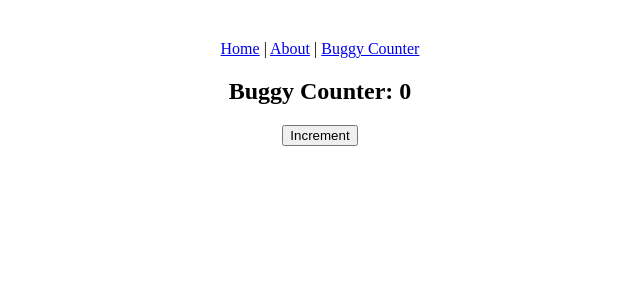
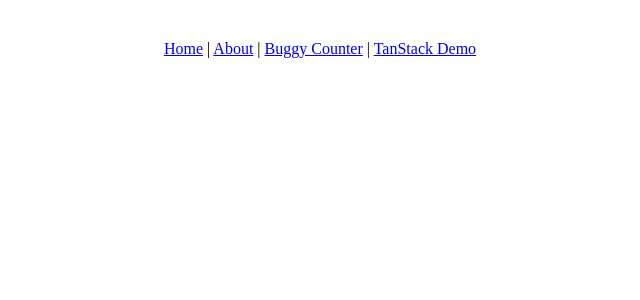
Before and after one commit to PierreTsia/starter-template, a React (Vite) app in the folder apps/web/: page /buggy in a window 1280 px wide. Shown: the top 300 px of the page, without its empty margins (320-960 px from the left). Built offline with nearby package versions, Linux system fonts and the light colour scheme.

Commit message:
feat(web): add TanStack Query v5 with Suspense demo and QueryClientProvider

```diff
--- a/apps/web/package.json
+++ b/apps/web/package.json
@@ -11,7 +11,7 @@
     "test": "vitest"
   },
   "dependencies": {
-    "@tanstack/react-query": "^5.17.19",
+    "@tanstack/react-query": "^5.79.2",
     "react": "^18.3.1",
     "react-dom": "^18.3.1",
     "react-error-boundary": "^6.0.0",
@@ -20,6 +20,7 @@
     "zustand": "^4.5.1"
   },
   "devDependencies": {
+    "@tanstack/react-query-devtools": "^5.79.2",
     "@testing-library/jest-dom": "^6.4.2",
     "@testing-library/react": "^14.2.1",
     "@types/react": "^18.2.43",
--- a/apps/web/src/components/BuggyCounter.tsx
+++ /dev/null
@@ -1,22 +0,0 @@
-import { useState } from 'react';
-
-export const BuggyCounter = () => {
-  const [counter, setCounter] = useState(0);
-
-  if (counter === 5) {
-    // Simulate a JavaScript error
-    throw new Error('I crashed!');
-  }
-
-  return (
-    <div className="p-4 text-center">
-      <h2 className="text-xl mb-4">Buggy Counter: {counter}</h2>
-      <button
-        onClick={() => setCounter((c) => c + 1)}
-        className="px-4 py-2 bg-green-500 text-white rounded hover:bg-green-600 transition-colors"
-      >
-        Increment
-      </button>
-    </div>
-  );
-};
--- /dev/null
+++ b/apps/web/src/components/LoadingSpinner.tsx
@@ -0,0 +1,7 @@
+export const LoadingSpinner = () => (
+  <div className="flex justify-center items-center">
+    <div className="w-8 h-8 border-4 border-blue-500 border-t-transparent rounded-full animate-spin" />
+  </div>
+);
+
+LoadingSpinner.displayName = 'LoadingSpinner';
--- /dev/null
+++ b/apps/web/src/components/TanstackDemo.tsx
@@ -0,0 +1,12 @@
+import { useSuspenseQuery } from '@tanstack/react-query';
+
+const fetchFakeData = () =>
+  new Promise<string>((resolve) => setTimeout(() => resolve('Hello from TanStack Query!'), 1500));
+
+export const TanstackDemo = () => {
+  const { data } = useSuspenseQuery({
+    queryKey: ['fakeData'],
+    queryFn: fetchFakeData,
+  });
+  return <div className="p-4 text-green-700">{data}</div>;
+};
--- a/apps/web/src/main.tsx
+++ b/apps/web/src/main.tsx
@@ -1,11 +1,15 @@
-import React from 'react';
+import { QueryClient, QueryClientProvider } from '@tanstack/react-query';
+import React, { Suspense } from 'react';
 import ReactDOM from 'react-dom/client';
 import { BrowserRouter, Routes, Route, Link } from 'react-router-dom';
 
 import App from './App';
-import { BuggyCounter } from './components/BuggyCounter';
 import { ErrorBoundary } from './components/ErrorBoundary';
+import { LoadingSpinner } from './components/LoadingSpinner';
+import { TanstackDemo } from './components/TanstackDemo';
 import './index.css';
+
+const queryClient = new QueryClient();
 
 const About = () => {
   return <h2>About Page</h2>;
@@ -14,17 +18,26 @@ const About = () => {
 ReactDOM.createRoot(document.getElementById('root')!).render(
   <React.StrictMode>
     <ErrorBoundary>
+      <QueryClientProvider client={queryClient}>
         <BrowserRouter>
           <nav style={{ marginBottom: 16 }}>
             <Link to="/">Home</Link> | <Link to="/about">About</Link> |{' '}
-          <Link to="/buggy">Buggy Counter</Link>
+            <Link to="/buggy">Buggy Counter</Link> | <Link to="/tanstack-demo">TanStack Demo</Link>
           </nav>
           <Routes>
             <Route path="/" element={<App />} />
             <Route path="/about" element={<About />} />
-          <Route path="/buggy" element={<BuggyCounter />} />
+            <Route
+              path="/tanstack-demo"
+              element={
+                <Suspense fallback={<LoadingSpinner />}>
+                  <TanstackDemo />
+                </Suspense>
+              }
+            />
           </Routes>
         </BrowserRouter>
+      </QueryClientProvider>
     </ErrorBoundary>
   </React.StrictMode>
 );
```
Lines whose indentation alone changed are shown as unchanged.
